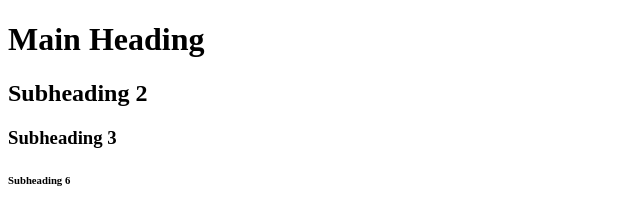
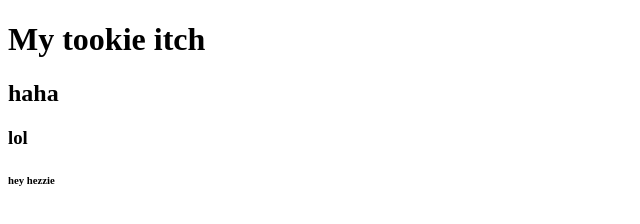
Before and after one commit to copelandwyattpeters/web-programming-test, a plain HTML site: page index.html in a window 1280 px wide. Shown: the whole page, without its empty margins (0-640 px from the left). Drawn offline with Linux system fonts and the light colour scheme.

Commit message:
Hez Message

```diff
--- a/index.html
+++ b/index.html
@@ -5,9 +5,9 @@
     <title>Practice Site</title>
 </head>
 <body>
-    <h1>Main Heading</h1>
-    <h2>Subheading 2</h2>
-    <h3>Subheading 3</h3>
-    <h6>Subheading 6</h6>
+    <h1>My tookie itch</h1>
+    <h2>haha</h2>
+    <h3>lol</h3>
+    <h6>hey hezzie</h6>
 </body>
 </html>
```
